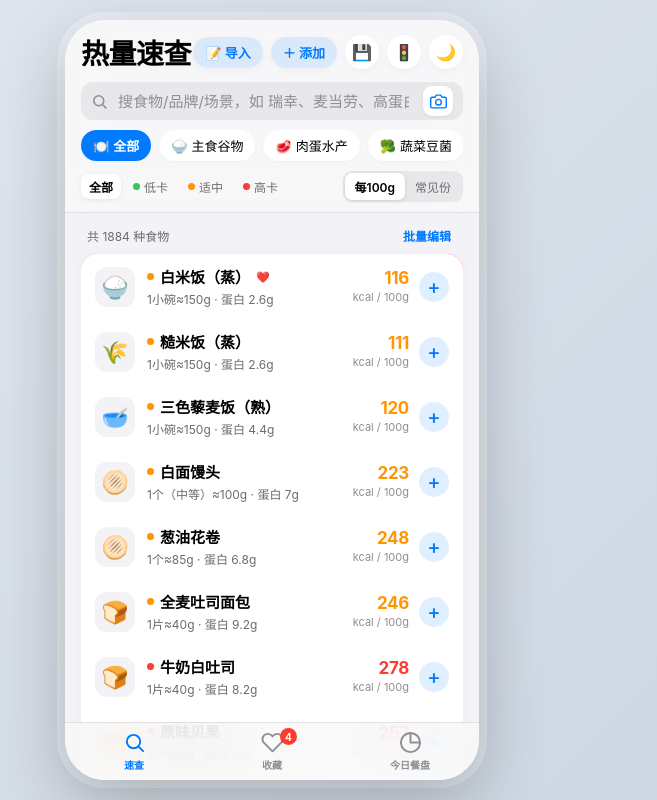
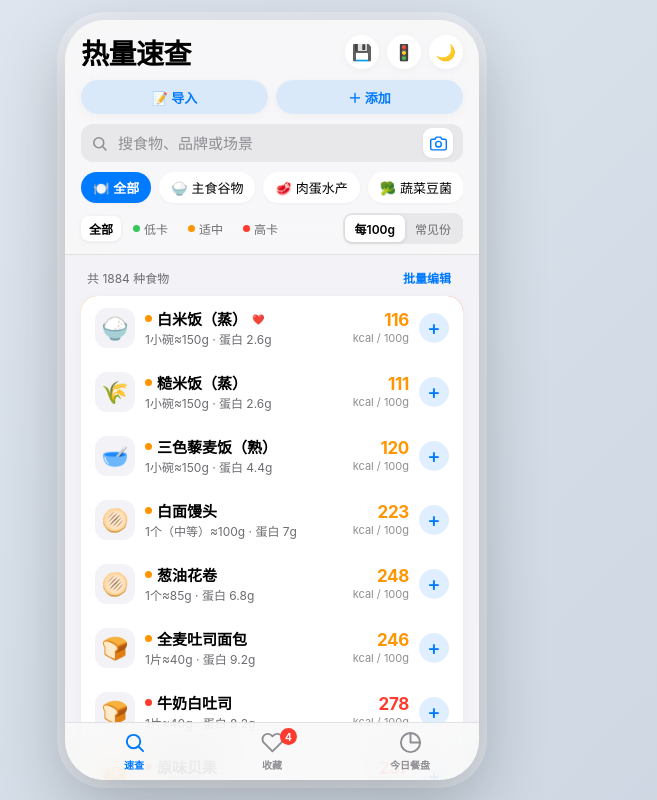
Before and after one commit to Knopfler22/ios-calorie-lookup, a plain HTML site: page index.html in a window 1280 px wide. Shown: the whole page, without its empty margins (368-1025 px from the left). Drawn offline with Linux system fonts and the light colour scheme.

Commit message:
style(v1.8.1): fix 375px header wrapping and food list row layout

```diff
--- a/app.js
+++ b/app.js
@@ -2,7 +2,7 @@
   'use strict';
 
   // ==================== 持久化 Key ====================
-  const APP_VERSION = 'v1.8.0';
+  const APP_VERSION = 'v1.8.1';
   const DEFAULT_GEMINI_MODEL = 'gemini-4-hydrogen';
   const GEMINI_FALLBACK_MODELS = [
     'gemini-4-hydrogen',
--- a/index.html
+++ b/index.html
@@ -33,12 +33,15 @@
         <div class="header-top-row">
           <h1 class="large-title">热量速查</h1>
           <div class="header-actions">
-            <button id="btn-text-import" class="header-pill-btn primary-tint" title="文本离线导入菜谱">📝 导入</button>
-            <button id="btn-add-custom" class="header-pill-btn primary-tint" title="添加自定义食物">＋ 添加</button>
             <button id="btn-backup" class="header-icon-btn" title="JSON 导出/导入备份" aria-label="数据备份">💾</button>
             <button id="btn-legend" class="header-icon-btn" title="红绿灯说明" aria-label="红绿灯说明">🚦</button>
             <button id="btn-theme" class="header-icon-btn" title="切换浅色/深色模式" aria-label="切换主题">🌓</button>
           </div>
+        </div>
+
+        <div class="header-quick-actions">
+          <button id="btn-text-import" class="header-pill-btn primary-tint" title="文本离线导入菜谱">📝 导入</button>
+          <button id="btn-add-custom" class="header-pill-btn primary-tint" title="添加自定义食物">＋ 添加</button>
         </div>
 
         <!-- 原生风格搜索框 + 拍照识图入口 -->
@@ -51,7 +54,7 @@
             <input
               id="search-input"
               type="search"
-              placeholder="搜食物/品牌/场景，如 瑞幸、麦当劳、高蛋白"
+              placeholder="搜食物、品牌或场景"
               autocomplete="off"
               autocorrect="off"
               spellcheck="false"
--- a/styles.css
+++ b/styles.css
@@ -225,7 +225,8 @@ button {
   display: flex;
   align-items: center;
   justify-content: space-between;
-  margin-bottom: 10px;
+  gap: 8px;
+  margin-bottom: 8px;
 }
 
 .large-title {
@@ -233,12 +234,22 @@ button {
   font-size: 28px;
   font-weight: 700;
   letter-spacing: -0.5px;
+  white-space: nowrap;
+  flex-shrink: 0;
 }
 
 .header-actions {
   display: flex;
   align-items: center;
   gap: 8px;
+  flex-shrink: 0;
+}
+
+.header-quick-actions {
+  display: grid;
+  grid-template-columns: 1fr 1fr;
+  gap: 8px;
+  margin-bottom: 10px;
 }
 
 .header-pill-btn {
@@ -248,8 +259,18 @@ button {
   color: var(--ios-blue);
   font-size: 13px;
   font-weight: 600;
+  white-space: nowrap;
+  display: inline-flex;
+  align-items: center;
+  justify-content: center;
+  gap: 4px;
   box-shadow: var(--shadow-sm);
   transition: transform 0.15s ease, opacity 0.15s ease;
+}
+
+.header-quick-actions .header-pill-btn {
+  width: 100%;
+  height: 34px;
 }
 
 .header-pill-btn.danger {
@@ -477,8 +498,9 @@ button {
 .food-row {
   display: flex;
   align-items: center;
-  padding: 12px 14px;
-  gap: 12px;
+  padding: 11px 14px;
+  min-height: 64px;
+  gap: 10px;
   position: relative;
   transition: background 0.15s ease;
   cursor: pointer;
@@ -518,7 +540,8 @@ button {
 .food-name-line {
   display: flex;
   align-items: center;
-  gap: 6px;
+  gap: 5px;
+  min-width: 0;
 }
 
 .food-name {
@@ -527,20 +550,25 @@ button {
   white-space: nowrap;
   overflow: hidden;
   text-overflow: ellipsis;
+  min-width: 0;
+  flex: 0 1 auto;
 }
 
 .fav-heart-mini {
-  font-size: 11px;
+  font-size: 10px;
+  line-height: 1;
   flex-shrink: 0;
 }
 
 .food-sub {
   margin-top: 3px;
   font-size: 12px;
-  color: var(--secondary-label);
-  display: flex;
-  align-items: center;
-  gap: 6px;
+  line-height: 1.3;
+  color: var(--secondary-label);
+  display: block;
+  white-space: nowrap;
+  overflow: hidden;
+  text-overflow: ellipsis;
 }
 
 .food-right {
@@ -1362,12 +1390,14 @@ button {
 }
 
 .custom-badge {
-  font-size: 10px;
-  font-weight: 600;
-  padding: 2px 6px;
-  border-radius: 6px;
+  font-size: 9px;
+  font-weight: 600;
+  line-height: 1.2;
+  padding: 1px 5px;
+  border-radius: 5px;
   background: var(--blue-soft);
   color: var(--ios-blue);
+  white-space: nowrap;
   flex-shrink: 0;
 }
 
@@ -2115,13 +2145,19 @@ button {
 
 /* ==================== v1.6.0 新增样式：组合菜谱功能 ==================== */
 .recipe-badge {
-  font-size: 10px;
-  font-weight: 600;
-  padding: 2px 6px;
-  border-radius: 6px;
+  font-size: 9px;
+  font-weight: 600;
+  line-height: 1.2;
+  padding: 1px 5px;
+  border-radius: 5px;
   background: rgba(175, 82, 222, 0.14);
   color: var(--ios-fat);
-  flex-shrink: 0;
+  white-space: nowrap;
+  flex-shrink: 0;
+}
+
+[data-theme="dark"] .recipe-badge {
+  background: rgba(191, 90, 242, 0.22);
 }
 
 .meal-header-right {
--- a/sw.js
+++ b/sw.js
@@ -1,4 +1,4 @@
-const CACHE_NAME = 'ios-calorie-lookup-v9';
+const CACHE_NAME = 'ios-calorie-lookup-v10';
 const ASSETS = [
   './',
   './index.html',
```
Also changed, not shown: 1 other file.
